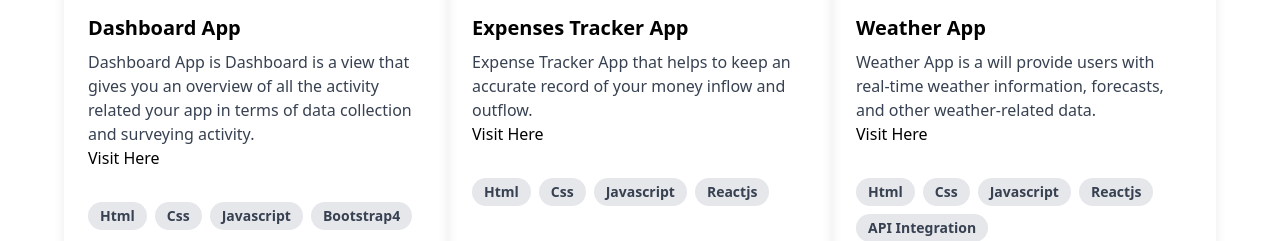
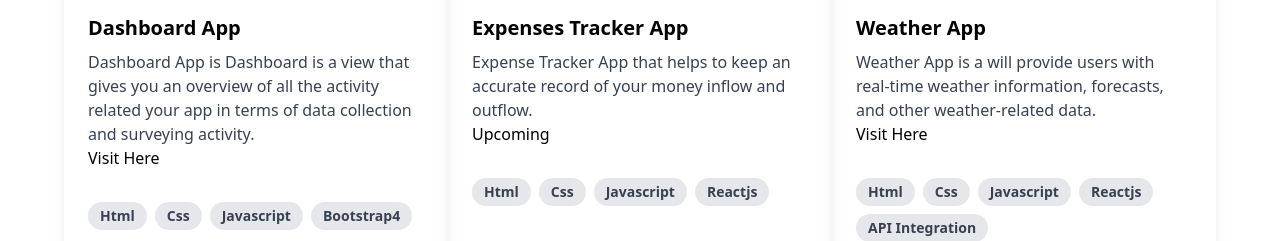
Before and after one commit to Shyam1806/FrontEnd-Portfolio, a Next.js app: page /work in a window 1280 px wide. Shown: the part 1149-1390 px from the top of the page. Built offline with nearby package versions, Linux system fonts and the light colour scheme.

Commit message:
Update page.js

```diff
--- a/src/app/work/page.js
+++ b/src/app/work/page.js
@@ -87,7 +87,7 @@ const work = () => {
                   <p class="text-gray-700 text-base">
                   Expense Tracker App  that helps to keep an accurate record of your money inflow and outflow.
                   </p>
-                  <Link href="#Upcoming" target='blank'>Visit Here</Link>
+                  <Link href="#Upcoming" target='blank'>Upcoming</Link>
                 </div>
                 <div class="px-6 pt-4 pb-2">
                   <span class="inline-block bg-gray-200 rounded-full px-3 py-1 text-sm font-semibold text-gray-700 mr-2 mb-2">Html</span>
```
